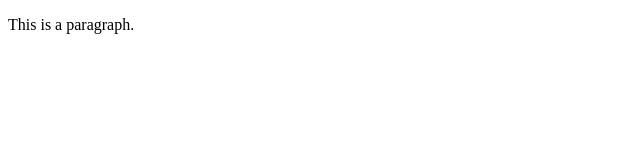
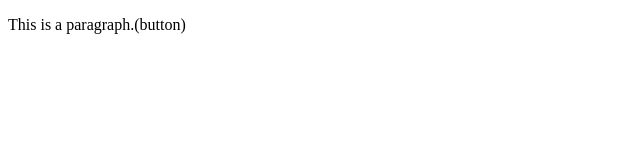
Before and after one commit to sara-1129/MyFirstRepo, a plain HTML site: page index.html in a window 1280 px wide. Shown: the full height of the page, 0-640 px from the left. Drawn offline with Linux system fonts and the light colour scheme.

```diff
--- a/index.html
+++ b/index.html
@@ -6,6 +6,6 @@
     <title>Document</title>
 </head>
 <body>
-    <p>This is  a paragraph.</p>
+    <p>This is  a paragraph.(button)</p>
 </body>
 </html>
```
